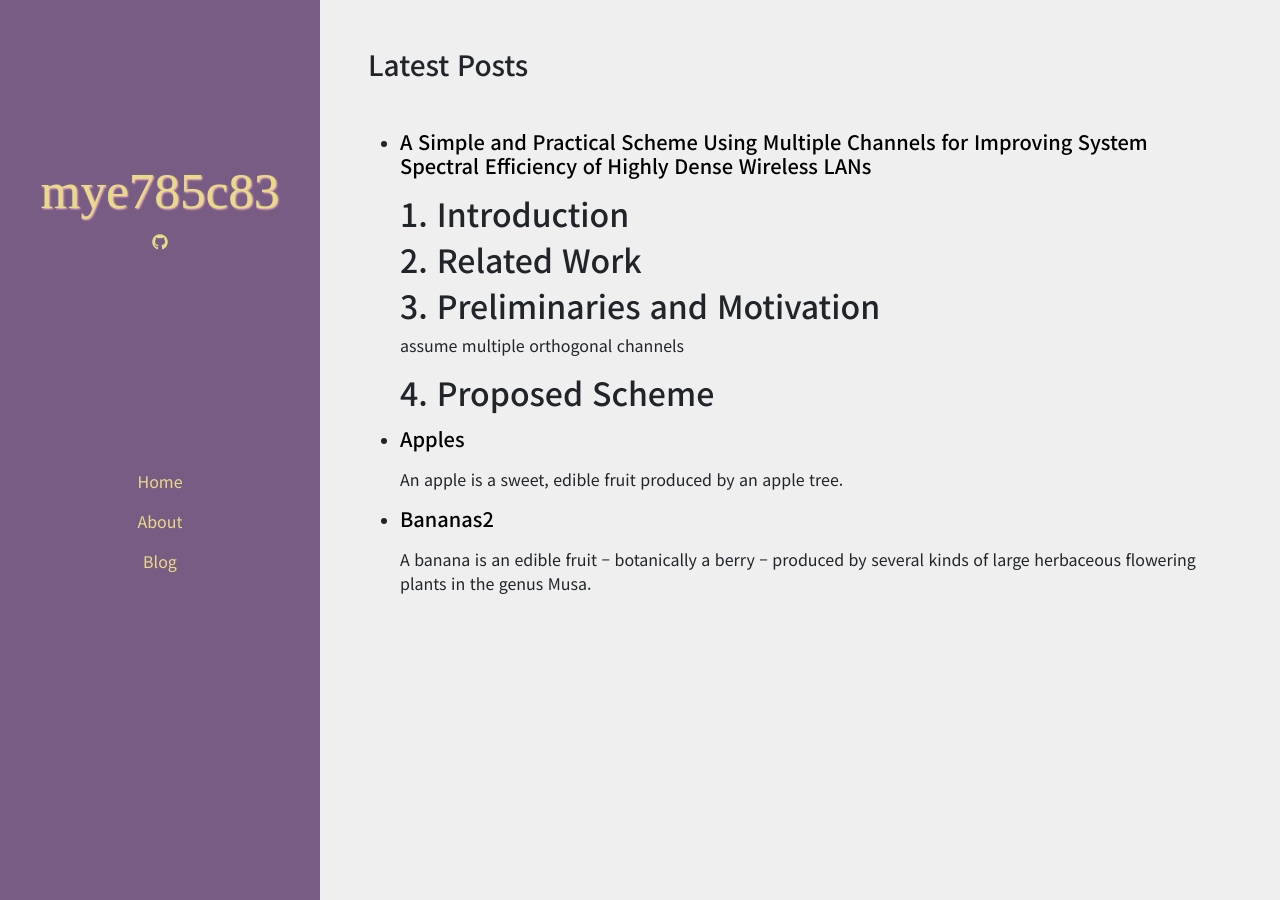
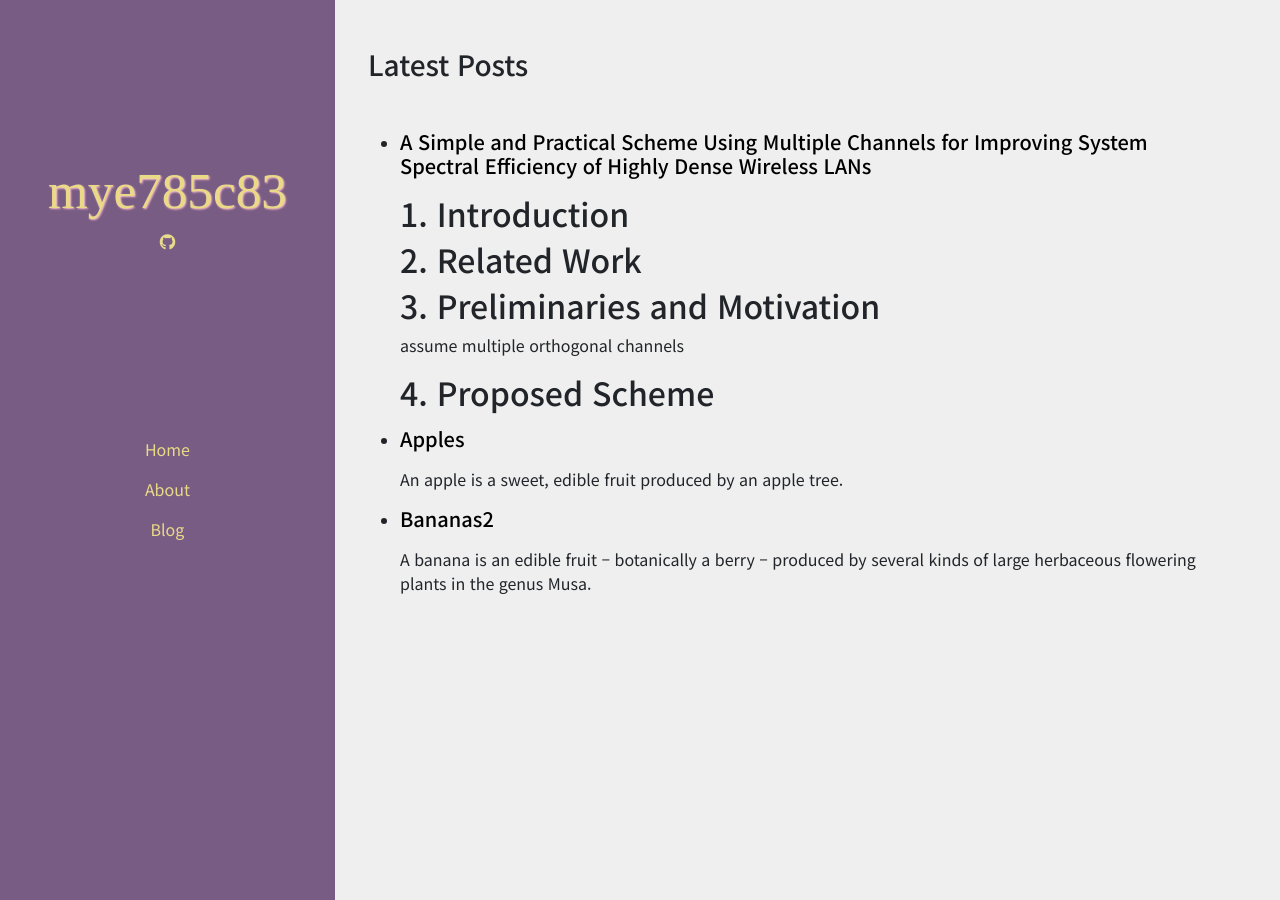
Before and after one commit to mye280c37/mye785c83.github.io, a Jekyll site: the page built from index.html, in a window 1280 px wide. Built offline with Jekyll 4.4.1, drawn with Linux system fonts in a browser that asks for light colours; nearby versions of some CDN libraries; some web fonts are replaced.

Commit message:
fix navigation bar

```diff
--- a/assets/css/styles.css
+++ b/assets/css/styles.css
@@ -16,12 +16,15 @@
 }
 
 .h-md-100 {
-    height: 100% !important;
+    position:fixed;
+    height: 100%;
+    padding: 0 2rem;
 }
 
 @media (max-width: 767.9px) {
     .h-md-100{
         height: auto !important;
+        width: 100%;
     }
 }
 
@@ -50,8 +53,9 @@
 
 .masthead{
     text-align: center;
+    top: 0;
     margin: 0;
-    padding: 10rem 1rem;
+    padding: 10rem 1rem 8rem 1rem;
 }
 
 .masthead h1{
```
